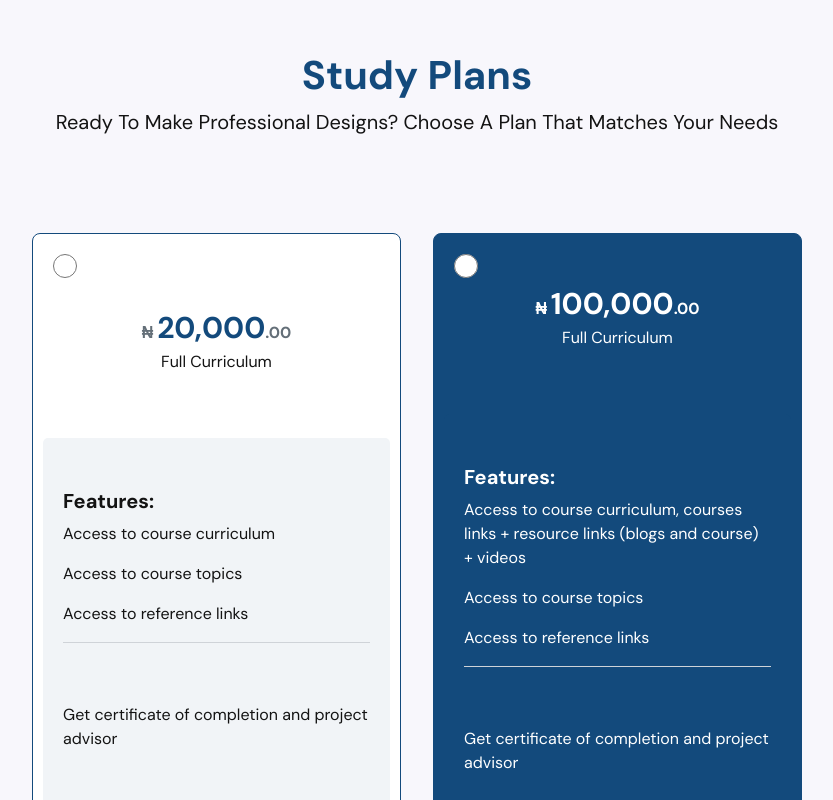
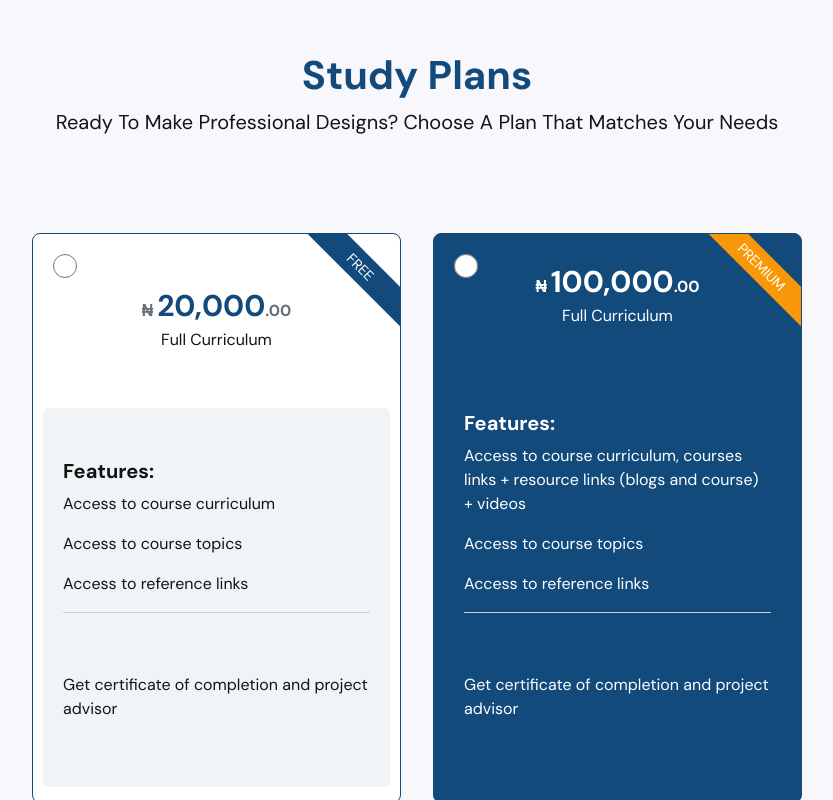
Before and after one commit to qezman/web-app-motivv, a React (Create React App) app: page /university in a window 1280 px wide. Shown: the part 5920-6720 px from the top of the page, without its empty margins (223-1056 px from the left). Built offline with nearby package versions, Linux system fonts and the light colour scheme; no server answers.

Commit message:
added the study cards tag

```diff
--- a/src/University/components/StudyPlansCard.jsx
+++ b/src/University/components/StudyPlansCard.jsx
@@ -18,9 +18,12 @@ const StudyPlansCard = () => {
         <div
           className="card study__plans__section__card"
           style={{
-            border: value === "option1" ? "solid 3px #134A7C" : "solid 1px #134A7C",
+            border:
+              value === "option1" ? "solid 3px #134A7C" : "solid 1px #134A7C",
           }}
         >
+          <div className="study__plans__section__card__input__free">
+            <span className="study__plans__section__card__input__free__tag">Free</span>
             <div className="study__plans__section__card__input">
               <input
                 type="radio"
@@ -36,6 +39,7 @@ const StudyPlansCard = () => {
                 ₦ <span>20,000</span>.00
               </h2>
               <p>Full Curriculum</p>
+            </div>
           </div>
 
           <div className=" study__plans__section__card__sub__section">
@@ -55,9 +59,12 @@ const StudyPlansCard = () => {
         <div
           className="card study__plans__section__card third__study__plans__card"
           style={{
-            border: value === "option3" ? "solid 3px #134A7C" : "solid 1px #134A7C",
+            border:
+              value === "option3" ? "solid 3px #134A7C" : "solid 1px #134A7C",
           }}
         >
+          <div className="study__plans__section__card__input__premium">
+            <span className="study__plans__section__card__input__premium__tag">Premium</span>
             <div className="study__plans__section__card__input">
               <input
                 type="radio"
@@ -72,6 +79,7 @@ const StudyPlansCard = () => {
                 ₦ <span>100,000</span>.00
               </h2>
               <p>Full Curriculum</p>
+            </div>
           </div>
 
           <div className=" study__plans__section__card__sub__section">
--- a/src/University/styles/studyPlansCard.css
+++ b/src/University/styles/studyPlansCard.css
@@ -10,10 +10,11 @@
   justify-content: center;
   align-items: center;
   width: 369px;
-  height: 649px;
+  height: 570px;
   padding: 20px 10px 0px;
   border-radius: 8px;
   position: relative;
+  overflow: hidden;
 }
 .study__plans__section__card__input {
   position: absolute;
@@ -23,20 +24,26 @@
 .study__plans__section__card__input input {
   height: 24px;
   width: 24px;
-
 }
-.third__study__plans__card{
-    background-color: #134A7C;
+.study__plans__section__card__input__free,
+.study__plans__section__card__input__premium {
+  width: 369px;
+  height: 169px;
+  align-items: center;
+  display: flex;
+  justify-content: center;
+}
+.third__study__plans__card {
+  background-color: #134a7c;
 }
 .third__study__plans__card .study__plans__section__sub h2 span,
 .third__study__plans__card .study__plans__section__sub h2,
 .third__study__plans__card .study__plans__section__sub p,
 .third__study__plans__card .study__plans__section__card__first__sub h4,
 .third__study__plans__card .study__plans__section__card__first__sub p,
-.third__study__plans__card  .study__plans__section__card__second__sub p {
+.third__study__plans__card .study__plans__section__card__second__sub p {
   color: #fff;
 }
-
 
 .study__plans__section__sub h2 span {
   font-weight: 700;
@@ -66,8 +73,30 @@
   flex-direction: column;
   background: rgba(19, 74, 124, 0.06);
   border-radius: 5px;
-  margin-top: 50px;
+  margin-bottom: 15px;
   padding: 50px 20px;
+}
+.study__plans__section__card__input__free__tag,
+.study__plans__section__card__input__premium__tag {
+  position: absolute;
+  top: 1.2rem;
+  transform: rotate(45deg);
+  right: -9rem;
+  padding: 5px 30px;
+  width: 100%;
+  text-align: center;
+  font-weight: 500;
+  font-size: 14px;
+  line-height: 18px;
+  color: #ffffff;
+  text-transform: uppercase;
+}
+
+.study__plans__section__card__input__premium__tag {
+  background: #f89707;
+}
+.study__plans__section__card__input__free__tag {
+  background: #134a7c;
 }
 .study__plans__section__card__first__sub {
   margin-bottom: 60px;
@@ -88,7 +117,6 @@
   color: #131313;
 }
 
-
 @media (max-width: 768px) {
   .study__plans__section__card__container {
     display: grid;
```
Lines whose indentation alone changed are shown as unchanged.
